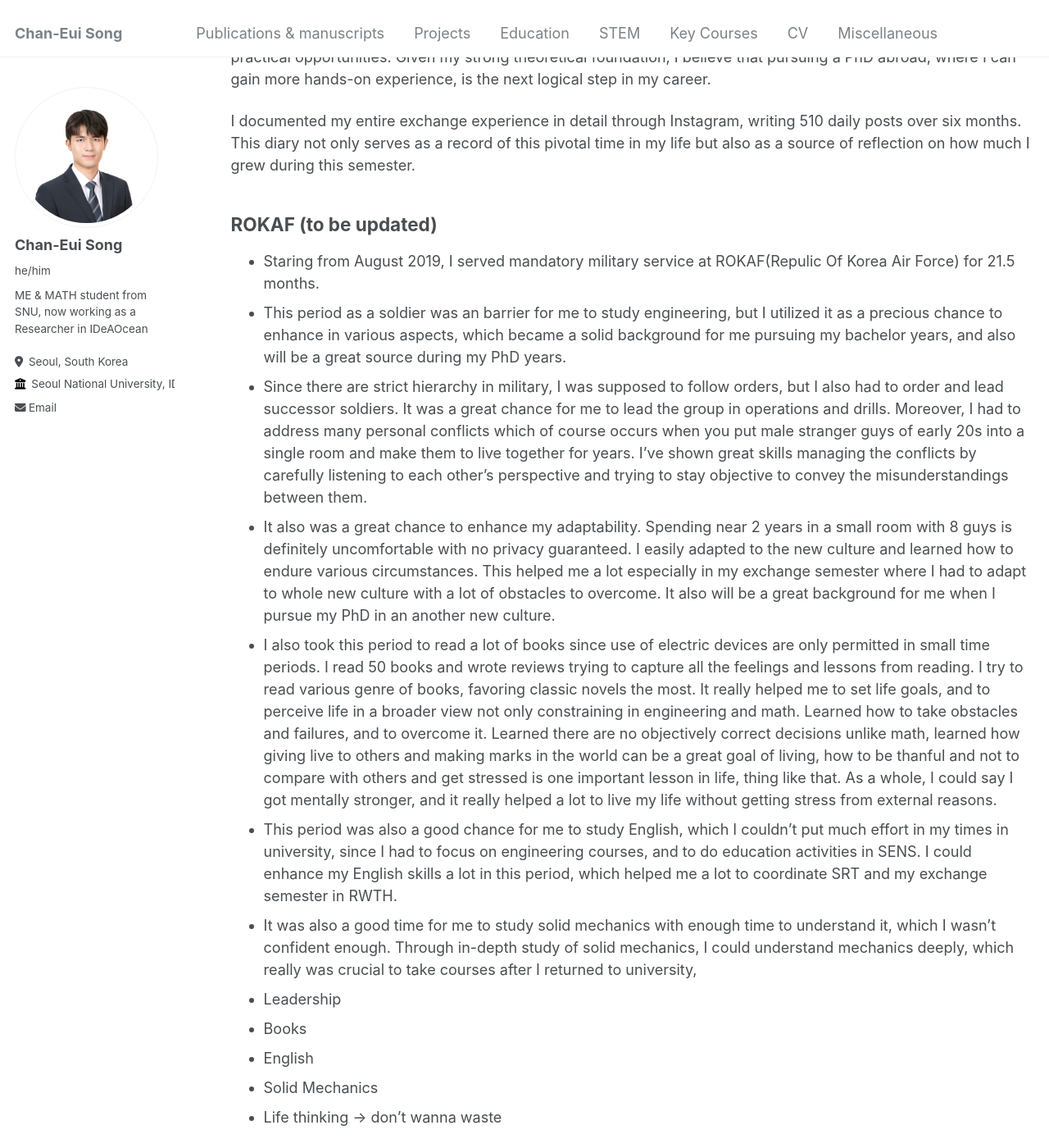
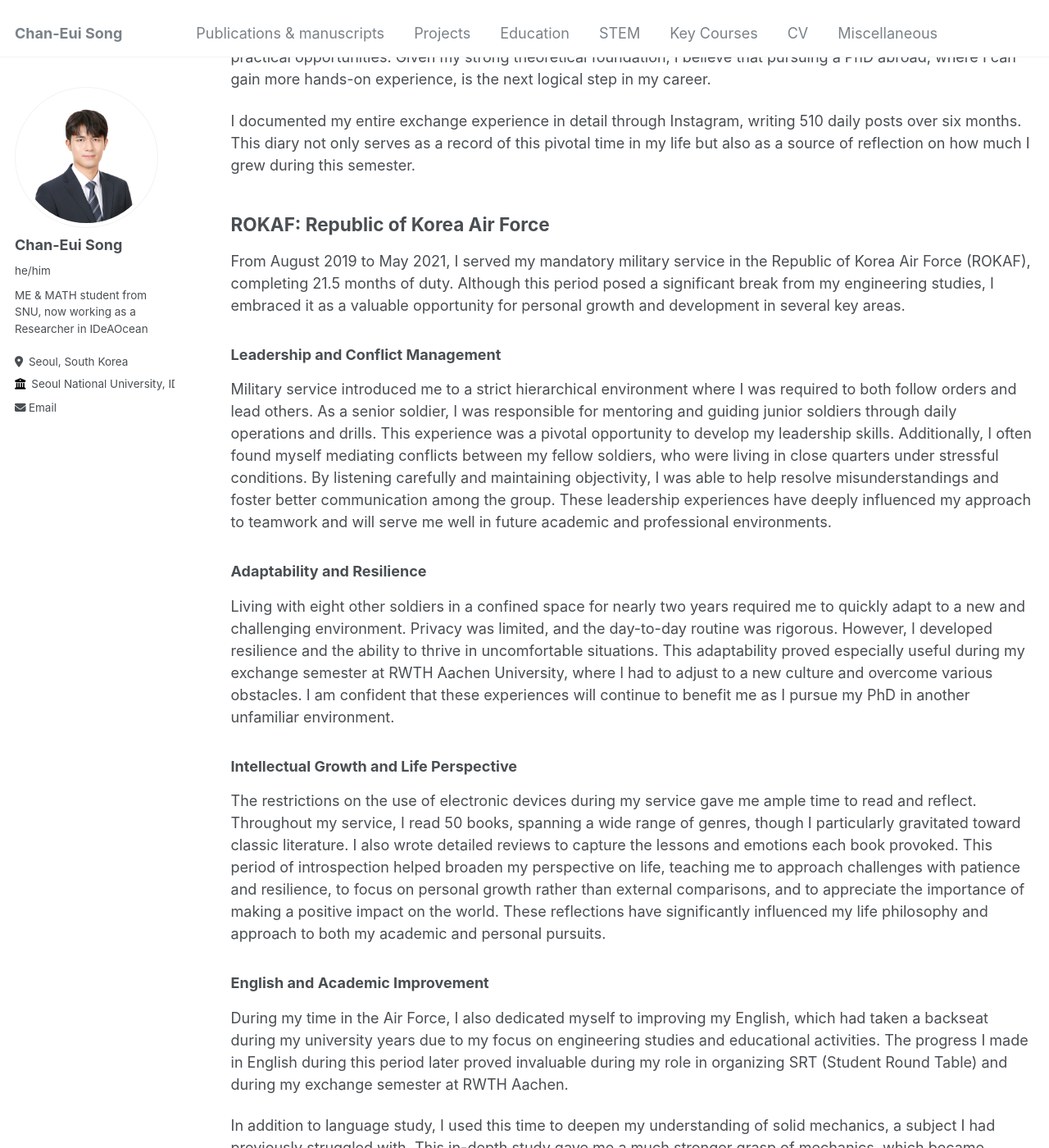
Before and after one commit to cksdml1014/chanisong, a Jekyll site: the page built from _pages/Miscellaneous.md, in a window 1280 px wide and 1400 px high, scrolled down 1696 px. Shown: the whole window at 82% size. Built offline with Jekyll 4.4.1, drawn with Linux system fonts in a browser that asks for light colours; some of the changed text lies outside the part shown.

Commit message:
Update Miscellaneous.md

```diff
--- a/_pages/Miscellaneous.md
+++ b/_pages/Miscellaneous.md
@@ -38,16 +38,28 @@ My experience in Germany also helped me realize the advantages of studying in re
 I documented my entire exchange experience in detail through Instagram, writing 510 daily posts over six months. This diary not only serves as a record of this pivotal time in my life but also as a source of reflection on how much I grew during this semester.
 
 
-## ROKAF (to be updated)
-- Staring from August 2019, I served mandatory military service at ROKAF(Repulic Of Korea Air Force) for 21.5 months.
-- This period as a soldier was an barrier for me to study engineering, but I utilized it as  a precious chance to enhance in various aspects, which became a solid background for me pursuing my bachelor years, and also will be a great source during my PhD years.
-- Since there are strict hierarchy in military, I was supposed to follow orders, but I also had to order and lead successor soldiers. It was a great chance for me to lead the group in operations and drills. Moreover, I had to address many personal conflicts which of course occurs when you put male stranger guys of early 20s into a single room and make them to live together for years. I've shown great skills managing the conflicts by carefully listening to each other's perspective and trying to stay objective to convey the misunderstandings between them.
-- It also was a great chance to enhance my adaptability. Spending near 2 years in a small room with 8 guys is definitely uncomfortable with no privacy guaranteed. I easily adapted to the new culture and learned how to endure various circumstances. This helped me a lot especially in my exchange semester where I had to adapt to whole new culture with a lot of obstacles to overcome. It also will be a great background for me when I pursue my PhD in an another new culture.
-- I also took this period to read a lot of books since use of electric devices are only permitted in small time periods. I read 50 books and wrote reviews trying to capture all the feelings and lessons from reading. I try to read various genre of books, favoring classic novels the most. It really helped me to set life goals, and to perceive life in a broader view not only constraining in engineering and math. Learned how to take obstacles and failures, and to overcome it. Learned there are no objectively correct decisions unlike math, learned how giving live to others and making marks in the world can be a great goal of living, how to be thanful and not to compare with others and get stressed is one important lesson in life, thing like that. As a whole, I could say I got mentally stronger, and it really helped a lot to live my life without getting stress from external reasons.
-- This period was also a good chance for me to study English, which I couldn't put much effort in my times in university, since I had to focus on engineering courses, and to do education activities in SENS. I could enhance my English skills a lot in this period, which helped me a lot to coordinate SRT and my exchange semester in RWTH.
-- It was also a good time for me to study solid mechanics with enough time to understand it, which I wasn't confident enough. Through in-depth study of solid mechanics, I could understand mechanics deeply, which really was crucial to take courses after I returned to university,
-- Leadership
-- Books
-- English
-- Solid Mechanics
-- Life thinking -> don't wanna waste
+## ROKAF: Republic of Korea Air Force
+
+From August 2019 to May 2021, I served my mandatory military service in the Republic of Korea Air Force (ROKAF), completing 21.5 months of duty. Although this period posed a significant break from my engineering studies, I embraced it as a valuable opportunity for personal growth and development in several key areas.
+
+### Leadership and Conflict Management
+
+Military service introduced me to a strict hierarchical environment where I was required to both follow orders and lead others. As a senior soldier, I was responsible for mentoring and guiding junior soldiers through daily operations and drills. This experience was a pivotal opportunity to develop my leadership skills. Additionally, I often found myself mediating conflicts between my fellow soldiers, who were living in close quarters under stressful conditions. By listening carefully and maintaining objectivity, I was able to help resolve misunderstandings and foster better communication among the group. These leadership experiences have deeply influenced my approach to teamwork and will serve me well in future academic and professional environments.
+
+### Adaptability and Resilience
+
+Living with eight other soldiers in a confined space for nearly two years required me to quickly adapt to a new and challenging environment. Privacy was limited, and the day-to-day routine was rigorous. However, I developed resilience and the ability to thrive in uncomfortable situations. This adaptability proved especially useful during my exchange semester at RWTH Aachen University, where I had to adjust to a new culture and overcome various obstacles. I am confident that these experiences will continue to benefit me as I pursue my PhD in another unfamiliar environment.
+
+### Intellectual Growth and Life Perspective
+
+The restrictions on the use of electronic devices during my service gave me ample time to read and reflect. Throughout my service, I read 50 books, spanning a wide range of genres, though I particularly gravitated toward classic literature. I also wrote detailed reviews to capture the lessons and emotions each book provoked. This period of introspection helped broaden my perspective on life, teaching me to approach challenges with patience and resilience, to focus on personal growth rather than external comparisons, and to appreciate the importance of making a positive impact on the world. These reflections have significantly influenced my life philosophy and approach to both my academic and personal pursuits.
+
+### English and Academic Improvement
+
+During my time in the Air Force, I also dedicated myself to improving my English, which had taken a backseat during my university years due to my focus on engineering studies and educational activities. The progress I made in English during this period later proved invaluable during my role in organizing SRT (Student Round Table) and during my exchange semester at RWTH Aachen.
+
+In addition to language study, I used this time to deepen my understanding of solid mechanics, a subject I had previously struggled with. This in-depth study gave me a much stronger grasp of mechanics, which became crucial when I returned to my university courses. The knowledge I gained during this time laid a solid foundation for my subsequent academic work in engineering.
+
+### Mental Fortitude and Life Philosophy
+
+My time in the military reinforced a mindset of resilience and purpose. I learned the importance of taking obstacles and failures in stride, setting meaningful life goals, and finding fulfillment in helping others. This period strengthened me mentally, teaching me to handle stress more effectively and live with a greater sense of gratitude. I emerged from the military with a renewed commitment to make the most of every opportunity and to approach life with both perseverance and optimism.
```
